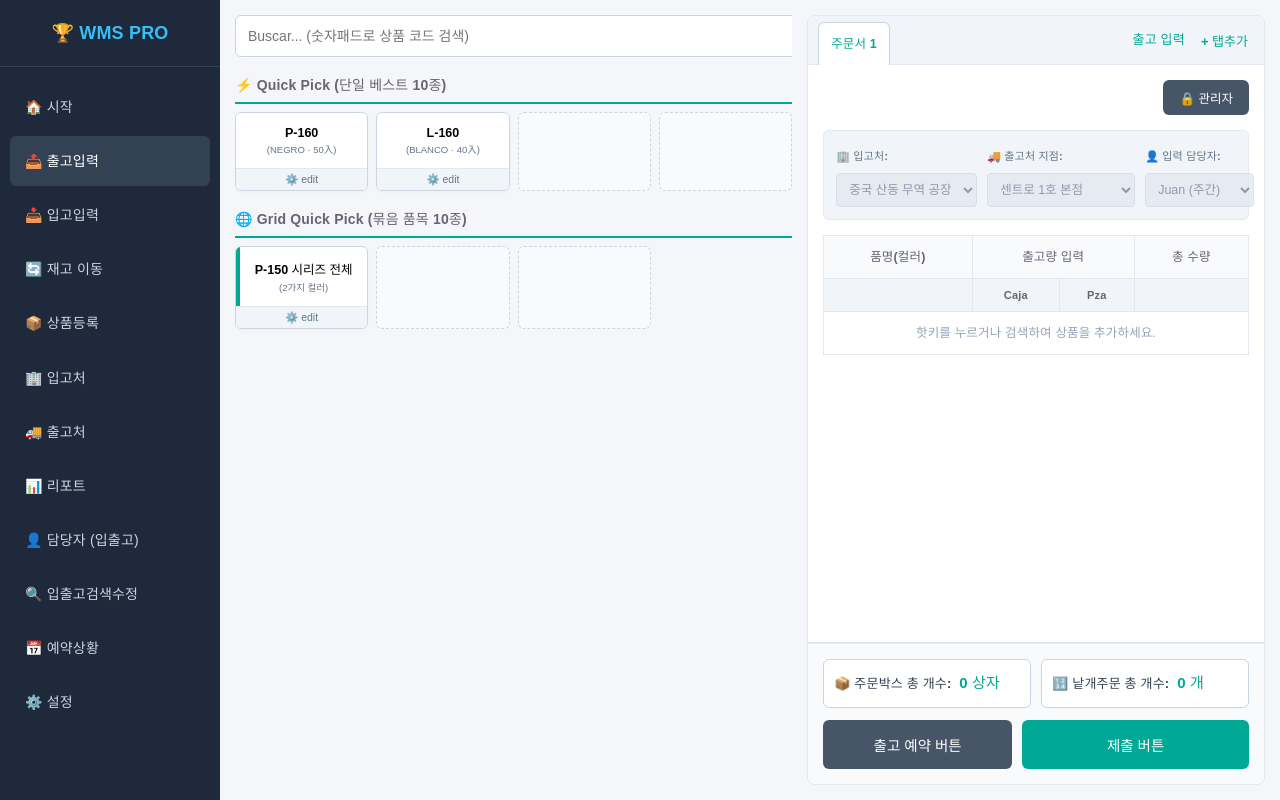
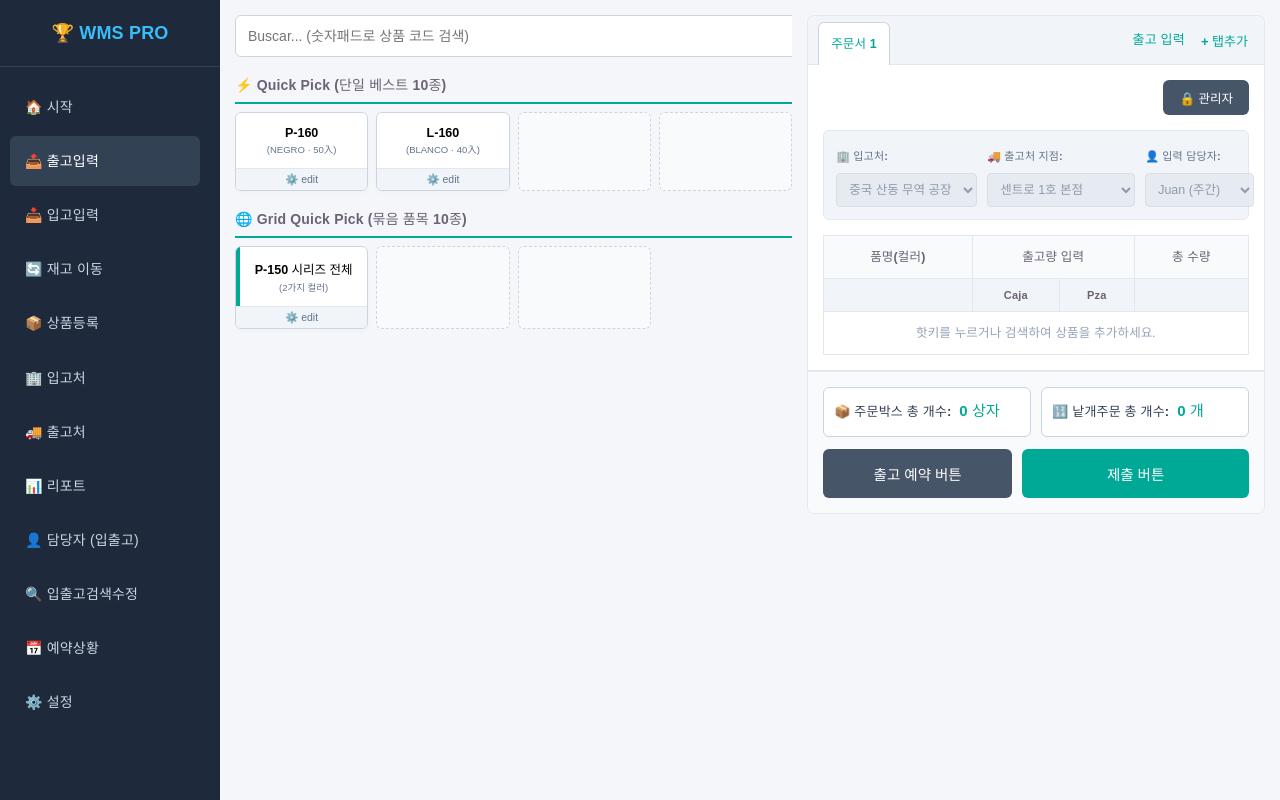
Before and after one commit to AlexKim333/my-stock-app, a Vue app: page / in a window 1280 px wide. Built offline with nearby package versions, Linux system fonts and the light colour scheme.

Commit message:
feat: 암호 파일 제외하고 프로젝트 전체 커밋

```diff
--- a/src/App.vue
+++ b/src/App.vue
@@ -1,23 +1,8 @@
 <!-- src/App.vue -->
 <template>
-  <div class="app-center-shell">
-    <PosPage />
-  </div>
+  <PosPage />
 </template>
 
 <script setup>
 import PosPage from './components/pos_page.vue'
 </script>
-
-<style>
-.app-center-shell {
-  width: 100%;
-  max-width: 100%;
-  min-height: 100vh;
-  margin: 0 auto;
-  display: flex;
-  justify-content: center;
-  overflow: auto;
-  box-sizing: border-box;
-}
-</style>
--- a/src/components/pos_page.vue
+++ b/src/components/pos_page.vue
@@ -341,26 +341,28 @@ const triggerAction = (actionType) => {
 <style scoped>
 .pos-app-layout {
   display: flex;
+  align-items: flex-start;
   width: 100%;
-  max-width: 100%;
   min-width: 1024px;
   min-height: 100vh;
-  height: 100vh;
   margin: 0 auto;
   overflow: auto;
   font-family: sans-serif;
   background: #f4f6f9;
-  transform-origin: center center;
   box-sizing: border-box;
 }
 
-/* 좌측 바: 확대 시 축소·깨짐 방지, 메뉴 넘침 시 스크롤 */
+/* 좌측 바: 뷰포트 높이에 고정, 메뉴 넘침 시 스크롤바 표시 */
 .sidebar-nav {
   width: 220px;
   min-width: 220px;
   flex-shrink: 0;
-  height: 100%;
-  min-height: 0;
+  position: sticky;
+  top: 0;
+  align-self: flex-start;
+  height: 100vh;
+  max-height: 100vh;
+  overflow: hidden;
   background: #1e293b;
   color: #f8fafc;
   display: flex;
@@ -370,19 +372,26 @@ const triggerAction = (actionType) => {
 }
 .nav-logo { flex-shrink: 0; font-size: 18px; font-weight: bold; text-align: center; padding-bottom: 20px; border-bottom: 1px solid #334155; color: #38bdf8; }
 .nav-menu {
-  flex: 1;
+  flex: 1 1 auto;
   min-height: 0;
   display: flex;
   flex-direction: column;
   gap: 4px;
   padding: 15px 10px;
   overflow-y: auto;
-  overflow-x: auto;
+  overflow-x: hidden;
+  scrollbar-gutter: stable;
+  scrollbar-width: thin;
+  scrollbar-color: #94a3b8 #334155;
 }
+.nav-menu::-webkit-scrollbar { width: 8px; }
+.nav-menu::-webkit-scrollbar-track { background: #334155; border-radius: 4px; }
+.nav-menu::-webkit-scrollbar-thumb { background: #94a3b8; border-radius: 4px; }
+.nav-menu::-webkit-scrollbar-thumb:hover { background: #cbd5e1; }
 .nav-item { color: #cbd5e1; text-decoration: none; padding: 12px 15px; border-radius: 6px; font-size: 14px; transition: all 0.2s; white-space: nowrap; flex-shrink: 0; }
 .nav-item:hover, .nav-item.active { background: #334155; color: white; font-weight: bold; }
 
-.main-content-zone { flex: 1; min-width: 0; min-height: 0; display: flex; flex-direction: column; overflow: auto; }
+.main-content-zone { flex: 1; min-width: 0; display: flex; flex-direction: column; overflow: visible; }
 .workspace-body { display: flex; flex: 1; overflow: hidden; padding: 15px; gap: 15px; }
 .workspace-left { flex: 1.1; display: flex; flex-direction: column; gap: 15px; overflow-y: auto; }
 .workspace-right { flex: 0.9; background: white; border-radius: 8px; border: 1px solid #e2e8f0; display: flex; flex-direction: column; overflow: hidden; }
--- a/src/style.css
+++ b/src/style.css
@@ -50,17 +50,16 @@
   }
 }
 
-html {
+html,
+body {
+  margin: 0;
   width: 100%;
+  min-height: 100%;
   overflow: auto;
 }
 
 body {
-  margin: 0;
-  display: flex;
-  justify-content: center;
-  min-height: 100vh;
-  overflow: auto;
+  background: var(--bg);
 }
 
 h1,
@@ -167,12 +166,8 @@ code {
 
 #app {
   width: 100%;
-  max-width: 100%;
+  min-height: 100vh;
   margin: 0 auto;
-  min-height: 100svh;
-  display: flex;
-  flex-direction: column;
-  overflow: auto;
   box-sizing: border-box;
 }
 
```
